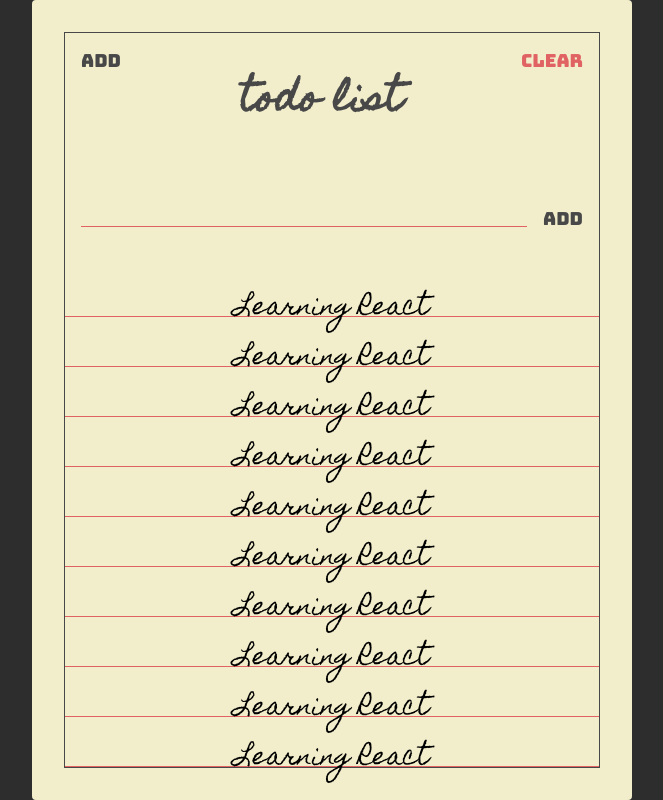
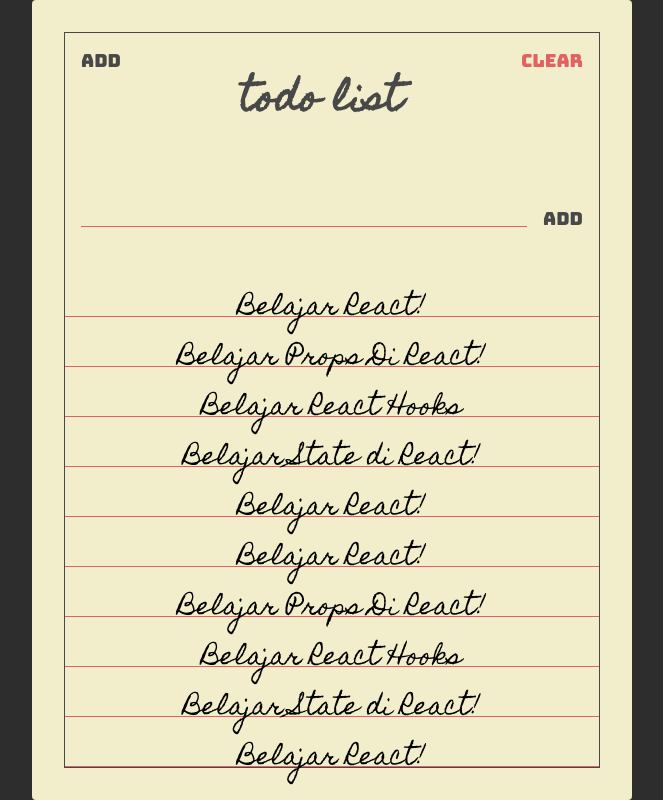
Before and after one commit to Criezc/React-Todo-List, a React (Create React App) app: page / in a window 1280 px wide. Shown: the whole page, without its empty margins (308-971 px from the left). Built offline with nearby package versions, Linux system fonts and the light colour scheme.

Commit message:
menambahkan pages dan comment todo

```diff
--- a/src/App.js
+++ b/src/App.js
@@ -1,19 +1,8 @@
 import React from "react";
 import "./styles.css";
 
-import Paper from "./components/Paper";
-import Header from "./components/Header";
-import TodoForm from "./components/TodoForm";
-import Todos from "./components/Todos";
+import TodoList from "./pages/TodoList";
 
 export default function App() {
-  return (
-    // paper disini menggantikan div class container dan frame
-    // yang di link dari Paper.jsx
-    <Paper>
-      <Header />
-      <TodoForm />
-      <Todos />
-    </Paper>
-  );
+  return <TodoList />;
 }
--- /dev/null
+++ b/src/components/Todo.jsx
@@ -0,0 +1,16 @@
+import React from "react";
+import PropTypes from "prop-types";
+
+const Todo = props => {
+  return (
+    <div className="todo">
+      <span className="todo-text">{props.text}</span>
+    </div>
+  );
+};
+
+Todo.propTypes = {
+  text: PropTypes.string.isRequired
+};
+
+export default Todo;
--- a/src/components/TodoForm.jsx
+++ b/src/components/TodoForm.jsx
@@ -1,10 +1,24 @@
-import React from "react";
+import React, { useState } from "react";
 
 const TodoForm = () => {
+  const [value, setValue] = useState("");
+
+  const handleFormSubmit = e => {
+    e.preventDefault();
+
+    alert(value);
+  };
+
+  console.log("value", value);
   return (
     <section className="add">
       <form className="add-form">
-        <input type="text" className="add-input" />
+        <input
+          type="text"
+          className="add-input"
+          value={value}
+          onChange={e => setValue(e.target.value)}
+        />
         <button className="add-btn main-black-color">Add</button>
       </form>
     </section>
--- a/src/components/Todos.jsx
+++ b/src/components/Todos.jsx
@@ -1,38 +1,46 @@
 import React from "react";
 
+import Todo from "./Todo";
+
 const Todos = () => {
+  const todos = [
+    {
+      text: "Belajar React!"
+    },
+    {
+      text: "Belajar Props Di React!"
+    },
+    {
+      text: "Belajar React Hooks"
+    },
+    {
+      text: "Belajar State di React!"
+    },
+    {
+      text: "Belajar React!"
+    },
+    {
+      text: "Belajar React!"
+    },
+    {
+      text: "Belajar Props Di React!"
+    },
+    {
+      text: "Belajar React Hooks"
+    },
+    {
+      text: "Belajar State di React!"
+    },
+    {
+      text: "Belajar React!"
+    }
+  ];
+
   return (
     <section className="todos">
-      <div className="todo">
-        <span className="todo-text">Learning React</span>
-      </div>
-      <div className="todo">
-        <span className="todo-text">Learning React</span>
-      </div>
-      <div className="todo">
-        <span className="todo-text">Learning React</span>
-      </div>
-      <div className="todo">
-        <span className="todo-text">Learning React</span>
-      </div>
-      <div className="todo">
-        <span className="todo-text">Learning React</span>
-      </div>
-      <div className="todo">
-        <span className="todo-text">Learning React</span>
-      </div>
-      <div className="todo">
-        <span className="todo-text">Learning React</span>
-      </div>
-      <div className="todo">
-        <span className="todo-text">Learning React</span>
-      </div>
-      <div className="todo">
-        <span className="todo-text">Learning React</span>
-      </div>
-      <div className="todo">
-        <span className="todo-text">Learning React</span>
-      </div>
+      {todos.map(todo => {
+        return <Todo text={todo.text} />;
+      })}
     </section>
   );
 };
--- /dev/null
+++ b/src/pages/TodoList.jsx
@@ -0,0 +1,20 @@
+import React from "react";
+
+import Paper from "../components/Paper";
+import Header from "../components/Header";
+import TodoForm from "../components/TodoForm";
+import Todos from "../components/Todos";
+
+const TodoList = () => {
+  return (
+    // paper disini menggantikan div class container dan frame
+    // yang di link dari Paper.jsx
+    <Paper>
+      <Header />
+      <TodoForm />
+      <Todos />
+    </Paper>
+  );
+};
+
+export default TodoList;
--- a/src/styles.css
+++ b/src/styles.css
@@ -134,6 +134,8 @@
 .todos {
   display: flex;
   flex-direction: column;
+
+  min-height: 500px;
 }
 
 .todo {
@@ -142,7 +144,7 @@
   flex: 1 0 auto;
   text-align: center;
 
-  min-height: 34px;
+  max-height: 34px;
   margin: 16px 0 0;
   font-family: "Homemade Apple", sans-serif;
   font-size: 24px;
@@ -151,6 +153,8 @@
 }
 
 .todo-text {
+  width: 100%;
+  height: 50px;
   position: absolute;
   left: 50%;
   transform: translate(-50%);
```
